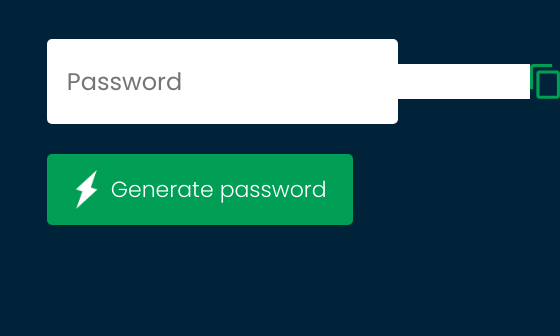
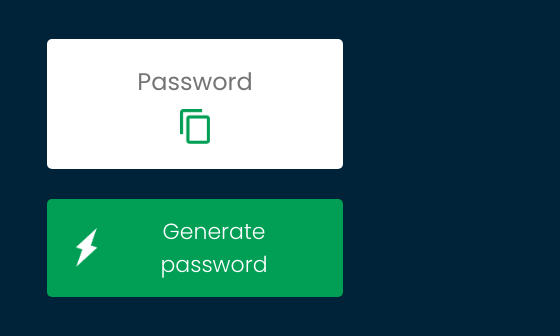
Before and after one commit to Waseth/Random-Password-Generator, a plain HTML site: page index.html in a window 390 px wide. Shown: the part 262-598 px from the top of the page, 560 px wide, since content can reach past the window. Drawn offline with Linux system fonts and the light colour scheme.

Commit message:
responsive design updates on css

```diff
--- a/styles.css
+++ b/styles.css
@@ -7,14 +7,15 @@
 body{
     background: #002339;
     color: white;
+    display: flex;
+    justify-content: center;
 }
 .container{
     margin: 12%;
     width: 90%;
-    max-width: 700px;
+    max-width: 500px;
 }
 .display{
-    width: 100%;
     margin-top: 50px;
     margin-bottom: 30px;
     background: white;
@@ -24,6 +25,7 @@ body{
     justify-content: space-between;
     padding: 25px 20px;
     border-radius: 5px;
+    margin-right: 60px;
 }
 .container h1{
     font-weight: 500;
@@ -61,3 +63,18 @@ body{
     border-radius: 5px;
     cursor: pointer;
 }
+
+@media (max-width:455px ){
+    .display{
+        display: flex;
+        flex-direction: column;
+        width: 100%;
+    }
+    .display input{
+        width: 70%;
+        text-align: center;
+    }
+    .display img{
+        margin-top: 10px;
+    }
+}
```
